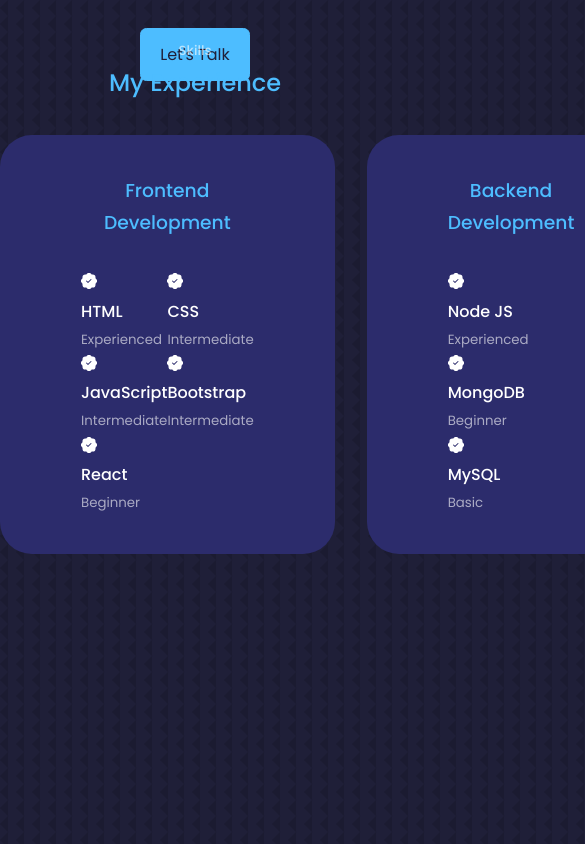
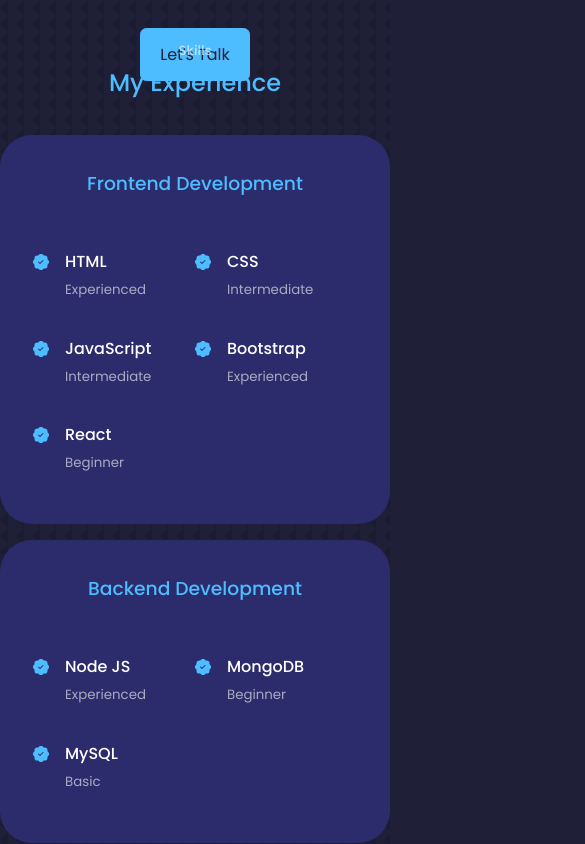
Before and after one commit to molano1979/react-portfolio-1, a React (Create React App) app: page / in a window 390 px wide. Shown: the part 1840-2684 px from the top of the page, 585 px wide, since content can reach past the window. Built offline with nearby package versions, Linux system fonts and the light colour scheme.

Commit message:
added media queries

```diff
--- a/src/components/experience/Experience.jsx
+++ b/src/components/experience/Experience.jsx
@@ -1,6 +1,6 @@
 import React from 'react'
 import './experience.css'
-import { BsPatchCheckFill } from 'react-icons/bs'
+import {BsPatchCheckFill} from 'react-icons/bs'
 
 const Experience = () => {
   return (
@@ -8,50 +8,49 @@
       <h5>Skills</h5>
       <h2>My Experience</h2>
 
-
-      <div className="container experience_container">
-
-      {/*frontend section*/}
-
-        <div className="experience_frontend">
+      <div className="container experience__container">
+        <div className="experience__frontend">
           <h3>Frontend Development</h3>
-          <div className="experience_content">
-            <article className='experience-details'>
-              <BsPatchCheckFill />
+          <div className="experience__content">
+            <article className='experience__details'>
+              <BsPatchCheckFill className='experience__details-icon' />
+              <div>
                 <h4>HTML</h4>
                 <small className='text-light'>Experienced</small>
-
+              </div>
             </article>
-            <article className='experience-details'>
-              <BsPatchCheckFill />
+            <article className='experience__details'>
+              <BsPatchCheckFill className='experience__details-icon' />
+              <div>
                 <h4>CSS</h4>
                 <small className='text-light'>Intermediate</small>
-
+              </div>
+            </article>
+            <article className='experience__details'>
+              <BsPatchCheckFill className='experience__details-icon' />
+              <div>
+                <h4>JavaScript</h4>
+                <small className='text-light'>Intermediate</small>
+              </div>
+            </article>
+            <article className='experience__details'>
+              <BsPatchCheckFill className='experience__details-icon' />
+              <div>
+                <h4>Bootstrap</h4>
+                <small className='text-light'>Experienced</small>
+              </div>
             </article>
 
-            <article className='experience-details'>
-              <BsPatchCheckFill />
-              <h4>JavaScript</h4>
-              <small className='text-light'>Intermediate</small>
-
-            </article>
-            <article className='experience-details'>
-              <BsPatchCheckFill />
-              <h4>Bootstrap</h4>
-              <small className='text-light'>Intermediate</small>
-
-            </article>
-            <article className='experience-details'>
-              <BsPatchCheckFill />
+            <article className='experience__details'>
+              <BsPatchCheckFill className='experience__details-icon' />
+              <div>
                 <h4>React</h4>
                 <small className='text-light'>Beginner</small>
-
+              </div>
             </article>
           </div>
-
         </div>
-
- {/*backend section*/}
+        {/* END OF FRONTEND */}
 
         <div className="experience__backend">
         <h3>Backend Development</h3>
--- a/src/components/experience/experience.css
+++ b/src/components/experience/experience.css
@@ -1,10 +1,10 @@
-.experience_container  {
+.experience__container {
     display: grid;
     grid-template-columns: 1fr 1fr;
     gap: 2rem;
   }
 
-.experience_container > div {
+  .experience__container > div {
     background: var(--color-bg-variant);
     padding: 2.4rem 5rem;
     border-radius: 2rem;
@@ -12,20 +12,59 @@
     transition: var(--transition);
   }
 
-.experience_container > div:hover {
+  .experience__container > div:hover {
     background: transparent;
     border-color: var(--color-primary-variant);
     cursor: default;
-
   }
 
-.experience_container > div h3 {
+  .experience__container > div h3 {
     text-align: center;
     margin-bottom: 2rem;
     color: var(--color-primary);
   }
 
-.experience_content {
+  .experience__content {
     display: grid;
     grid-template-columns: 1fr 1fr;
+    row-gap: 2rem;
   }
+
+  .experience__details {
+    display: flex;
+    gap: 1rem;
+  }
+
+  .experience__details-icon {
+    margin-top: 6px;
+    color: var(--color-primary);
+  }
+
+  /* ================ MEDIA QUERIES (MEDIUM DEVICES) ================= */
+  @media screen and (max-width: 1024px) {
+    .experience__container {
+      grid-template-columns: 1fr;
+    }
+
+    .experience__container > div {
+      width: 80%;
+      padding: 2rem;
+      margin: 0 auto;
+    }
+
+    .experience__content {
+      padding: 1rem;
+    }
+  }
+
+  /* ================ MEDIA QUERIES (SMALL DEVICES) ================= */
+  @media screen and (max-width: 600px) {
+    .experience__container {
+      gap: 1rem;
+    }
+
+    .experience__container > div {
+      width: 100%;
+      padding: 2rem 1rem;
+    }
+  }
```
Lines whose indentation alone changed are shown as unchanged.
